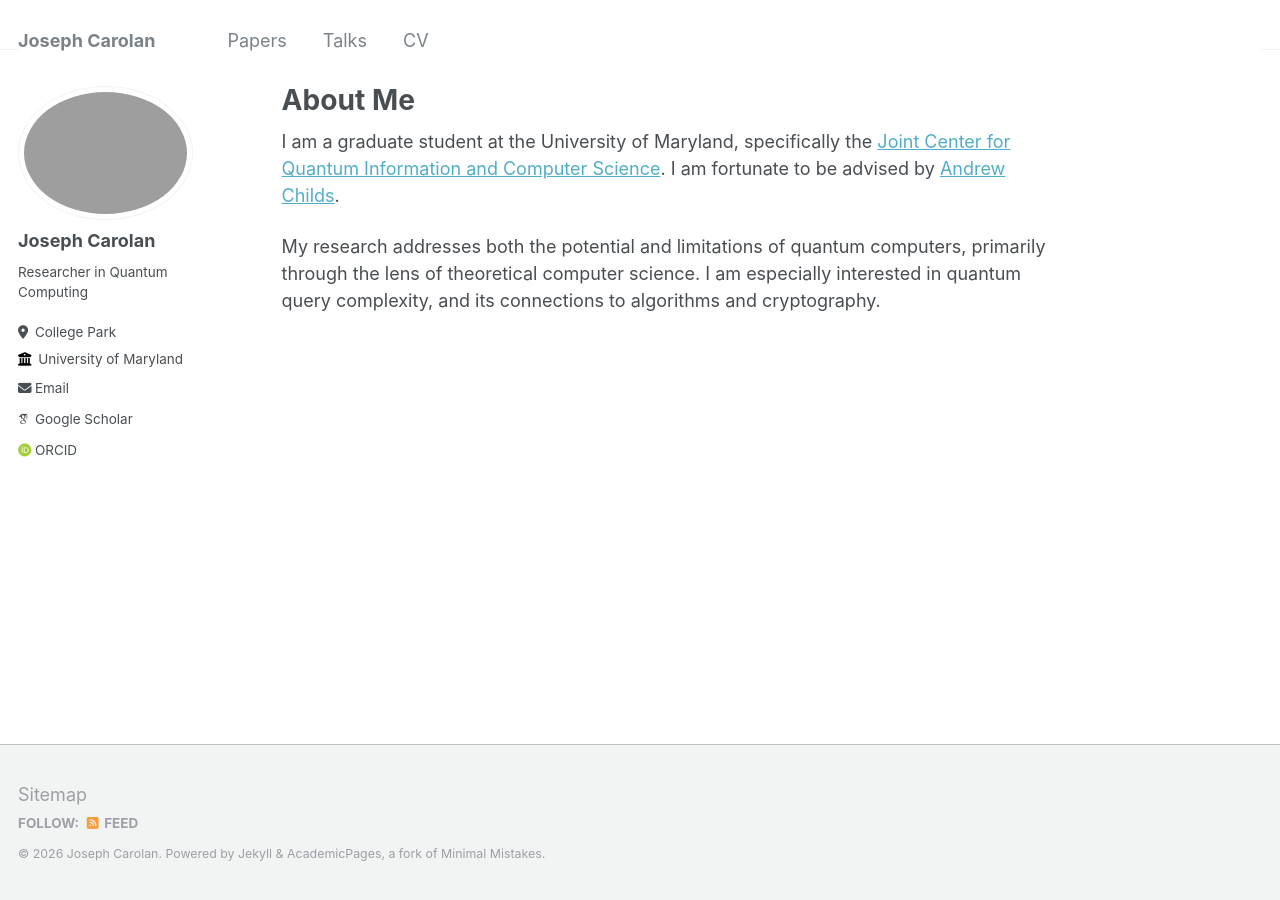
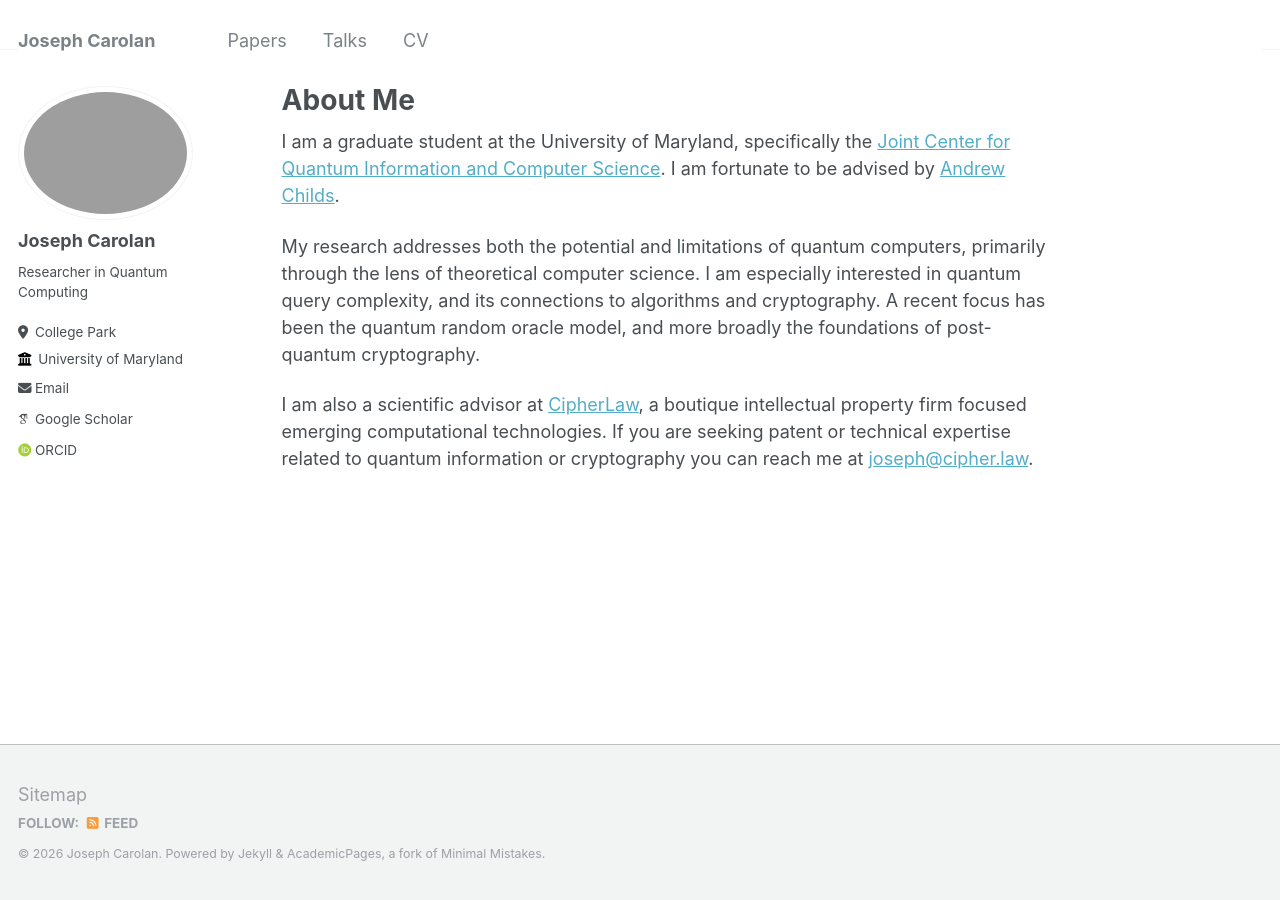
Before and after one commit to jacarolan/personal-website, a Jekyll site: the page built from _pages/about.md, in a window 1280 px wide. Built offline with Jekyll 4.4.1, drawn with Linux system fonts in a browser that asks for light colours; some web fonts are replaced.

Commit message:
Add Cipher Law Affiliation

```diff
--- a/_pages/about.md
+++ b/_pages/about.md
@@ -9,4 +9,6 @@ redirect_from:
 
 I am a graduate student at the University of Maryland, specifically the [Joint Center for Quantum Information and Computer Science](https://quics.umd.edu/). I am fortunate to be advised by [Andrew Childs](https://www.cs.umd.edu/~amchilds/).
 
-My research addresses both the potential and limitations of quantum computers, primarily through the lens of theoretical computer science. I am especially interested in quantum query complexity, and its connections to algorithms and cryptography.
+My research addresses both the potential and limitations of quantum computers, primarily through the lens of theoretical computer science. I am especially interested in quantum query complexity, and its connections to algorithms and cryptography. A recent focus has been the quantum random oracle model, and more broadly the foundations of post-quantum cryptography.
+
+I am also a scientific advisor at [CipherLaw](https://cipher.law), a boutique intellectual property firm focused emerging computational technologies. If you are seeking patent or technical expertise related to quantum information or cryptography you can reach me at [joseph@cipher.law](mailto:joseph@cipher.law).
```
